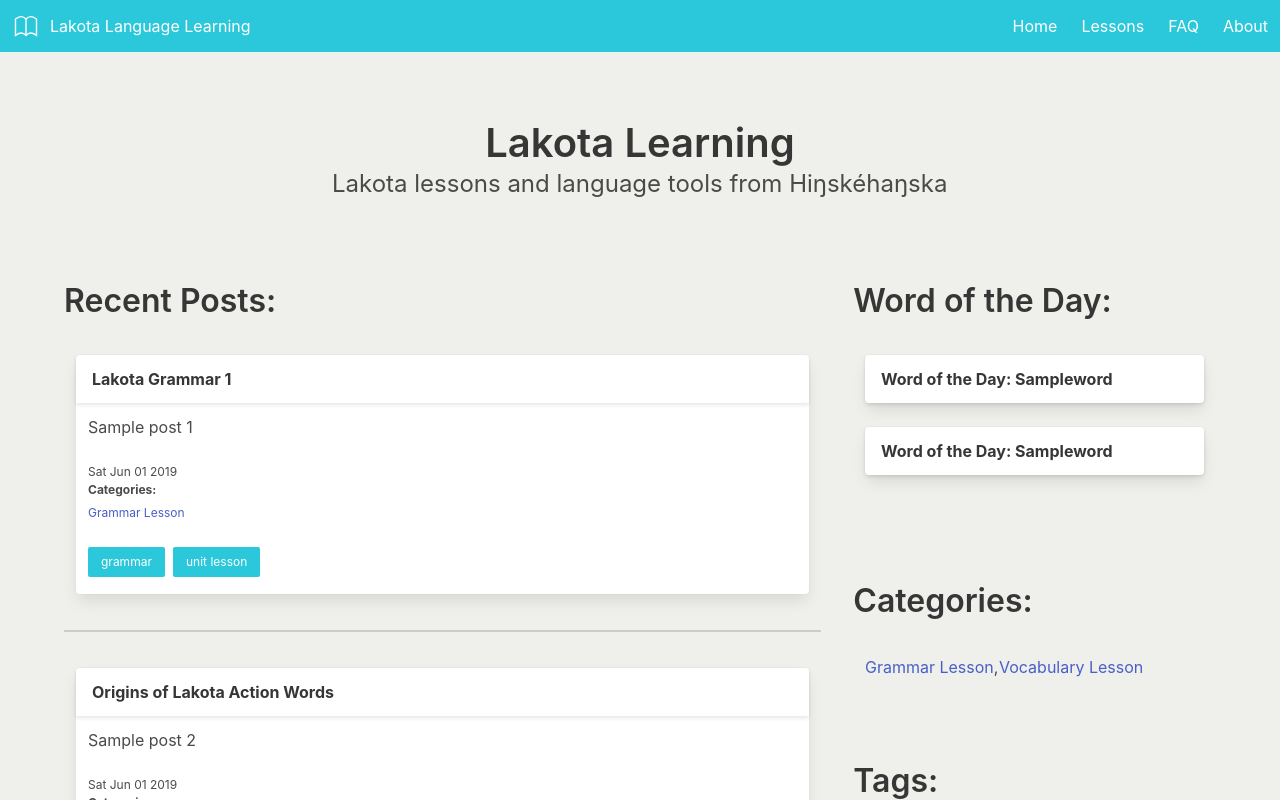
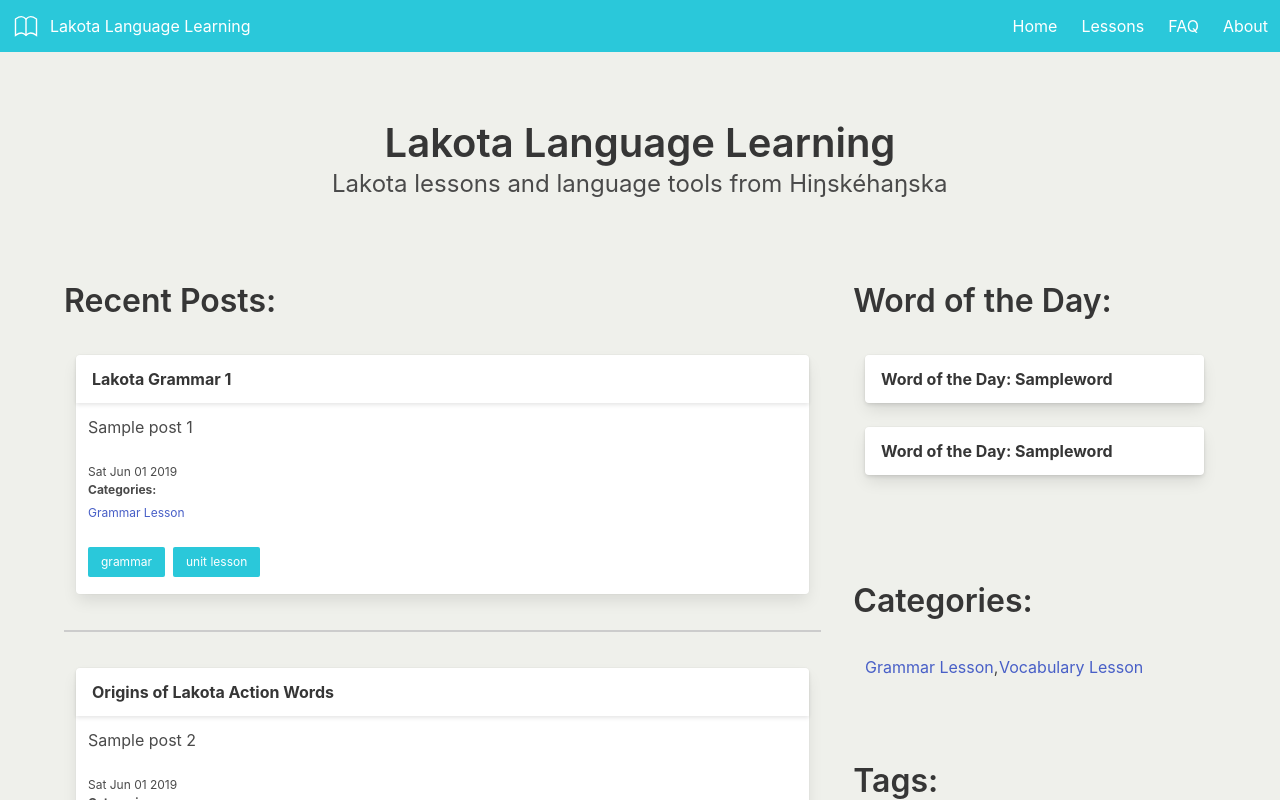
Before and after one commit to SunilRao01/Lakota-Language-Learning, a React (Create React App) app: page / in a window 1280 px wide. Shown: the top 800 px of the page. Built offline with nearby package versions, Linux system fonts and the light colour scheme.

Commit message:
Updated home app title

```diff
--- a/src/components/Home/Home.component.tsx
+++ b/src/components/Home/Home.component.tsx
@@ -41,7 +41,7 @@ const HomeComponent: FC<HomePropsWithActions> = props => {
         <div className='container'>
             <div className='columns is-centered'>
                 <div className='column is-narrow title-anim'>
-                    <p className='title is-2'>Lakota Learning</p>
+                    <p className='title is-2'>Lakota Language Learning</p>
                     <p className='subtitle is-4 swing-in-top-bck'>Lakota lessons and language tools from Hiŋskéhaŋska</p>
                 </div>
             </div>
```
